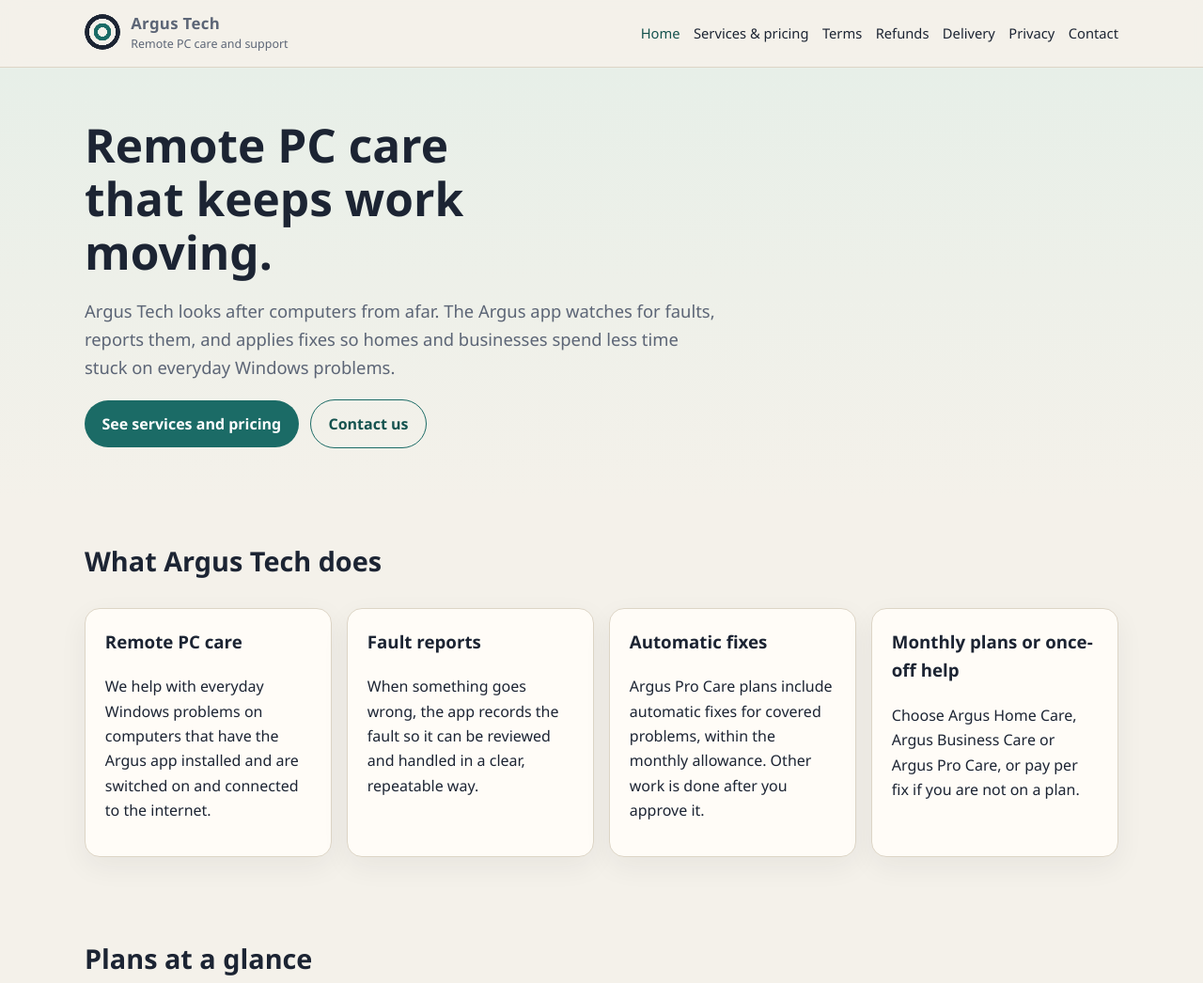
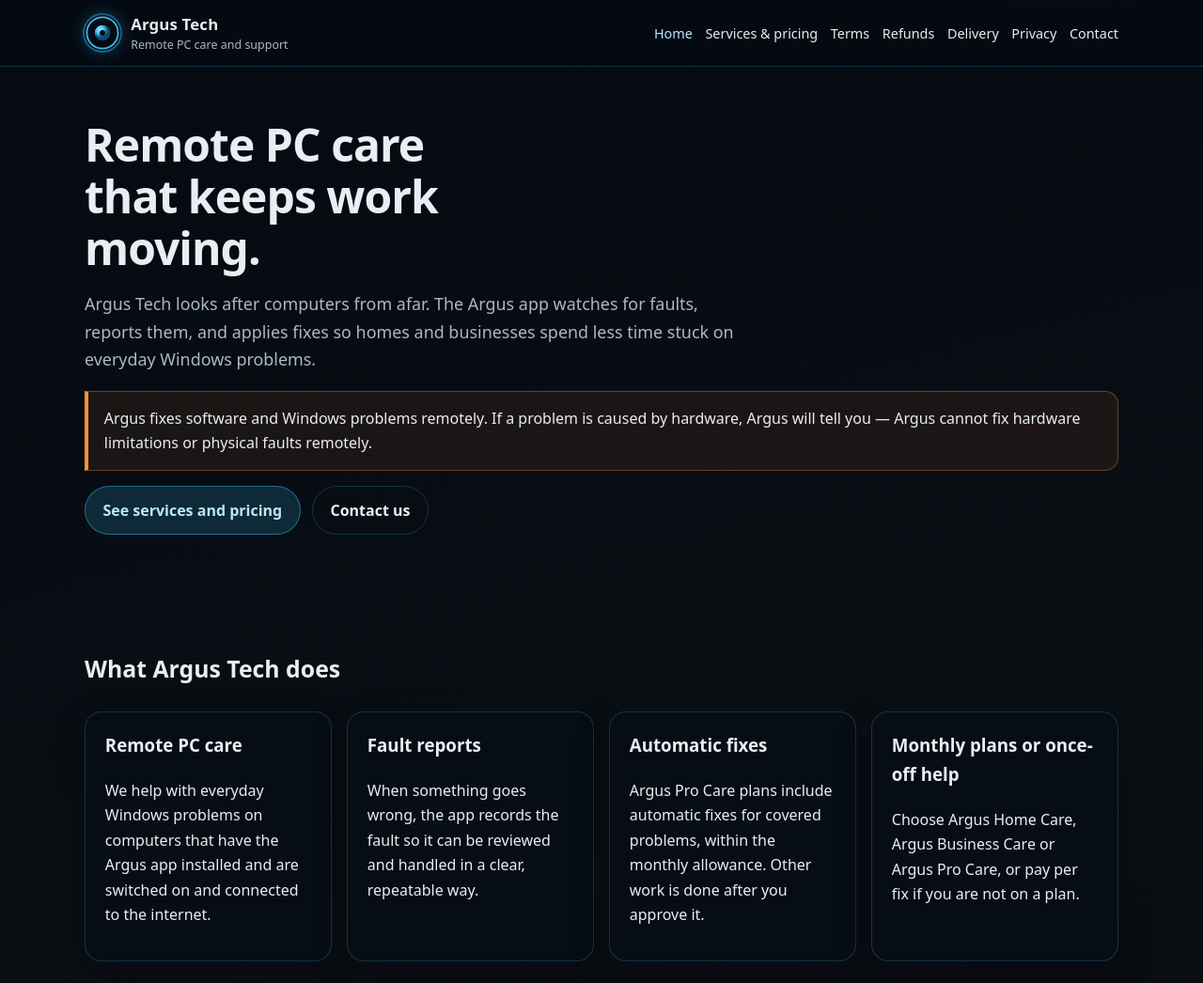
Before and after one commit to argustechza/argustechza.github.io, a plain HTML site: page index.html in a window 1280 px wide. Shown: the top 1046 px of the page at 94% size. Drawn offline with Linux system fonts and the light colour scheme.

Commit message:
Argus blue theme, hardware note, new contact email

```diff
--- a/index.html
+++ b/index.html
@@ -3,6 +3,7 @@
 <head>
   <meta charset="utf-8">
   <meta name="viewport" content="width=device-width, initial-scale=1">
+  <meta name="theme-color" content="#0a0f14">
   <title>Home · Argus Tech</title>
   <meta name="description" content="Argus Tech provides remote PC care and support, fault reports, automatic fixes on Pro Care plans, and monthly or once-off help.">
   <meta name="robots" content="index,follow">
@@ -13,8 +14,8 @@
   <header>
     <div class="wrap nav">
       <a class="brand" href="index.html">
-        <span class="mark" aria-hidden="true"></span>
-        <span><strong>Argus Tech</strong><span>Remote PC care and support</span></span>
+        <img class="logo" src="logo.svg" width="38" height="38" alt="">
+        <span><strong>Argus Tech</strong><span class="tag">Remote PC care and support</span></span>
       </a>
       <nav aria-label="Main"><ul><li><a href="index.html" aria-current="page">Home</a></li><li><a href="services.html">Services & pricing</a></li><li><a href="terms.html">Terms</a></li><li><a href="refunds.html">Refunds</a></li><li><a href="delivery.html">Delivery</a></li><li><a href="privacy.html">Privacy</a></li><li><a href="contact.html">Contact</a></li></ul></nav>
     </div>
@@ -24,6 +25,7 @@
     <div class="wrap">
       <h1>Remote PC care that keeps work moving.</h1>
       <p class="lead">Argus Tech looks after computers from afar. The Argus app watches for faults, reports them, and applies fixes so homes and businesses spend less time stuck on everyday Windows problems.</p>
+      <p class="note hardware">Argus fixes software and Windows problems remotely. If a problem is caused by hardware, Argus will tell you — Argus cannot fix hardware limitations or physical faults remotely.</p>
       <p><a class="cta" href="services.html">See services and pricing</a> &nbsp; <a class="cta secondary" href="contact.html">Contact us</a></p>
     </div>
   </section>
--- a/styles.css
+++ b/styles.css
@@ -1,90 +1,150 @@
-
+/* Argus Tech public site — blue palette from the Argus agent icon
+   and UI (ArgusTech.ico, agent_ui.html --accent-2 / --bg) and the
+   named Argus sky token in argus-room-skin.css. System fonts only;
+   no external stylesheets or tracking. */
 :root {
-  --bg: #f4f1ea;
-  --bg-alt: #ece7dc;
-  --ink: #1c2433;
-  --muted: #5c6576;
-  --accent: #1b6b66;
-  --accent-dark: #14524e;
-  --card: #fffcf7;
-  --line: #ddd5c6;
-  --gold: #b8892a;
-  --shadow: 0 10px 30px rgba(28, 36, 51, 0.06);
+  --bg0: #050a12;
+  --bg1: #0a0f14;
+  --ink: #e8eef3;
+  --dim: #a9b8c4;
+  --accent: #38bdf8;
+  --accent2: #7dd3fc;
+  --sky: #38bdf8;
+  --warn: #fb923c;
+  --gold: #f5b93c;
+  --line: rgba(56, 189, 248, 0.22);
+  --panel: rgba(8, 14, 22, 0.92);
+  --card: rgba(8, 14, 22, 0.88);
+  --mint: #bae6fd;
+  --font: system-ui, -apple-system, "Segoe UI", Roboto, sans-serif;
+  --radius: 18px;
+  --shadow: 0 12px 36px rgba(0, 0, 0, 0.28);
 }
 * { box-sizing: border-box; }
 html { scroll-behavior: smooth; }
 body {
   margin: 0;
-  font-family: "Segoe UI", "Helvetica Neue", Arial, sans-serif;
+  font-family: var(--font);
   color: var(--ink);
-  background: var(--bg);
+  background:
+    radial-gradient(1000px 480px at 88% -12%, rgba(56, 189, 248, 0.16), transparent 58%),
+    radial-gradient(820px 420px at -10% 110%, rgba(56, 189, 248, 0.08), transparent 55%),
+    linear-gradient(165deg, var(--bg0), var(--bg1) 52%, #050810);
   line-height: 1.65;
+  min-height: 100vh;
 }
-a { color: var(--accent); }
-img { max-width: 100%; }
+a { color: var(--mint); }
+a:hover { color: var(--accent2); }
+img { max-width: 100%; height: auto; }
 .wrap { width: min(1100px, calc(100% - 2.4rem)); margin: 0 auto; }
 header {
   position: sticky; top: 0; z-index: 20;
-  background: rgba(244,241,234,0.92);
-  backdrop-filter: blur(10px);
+  background: rgba(5, 10, 18, 0.82);
+  backdrop-filter: blur(14px);
   border-bottom: 1px solid var(--line);
 }
 .nav {
   display: flex; align-items: center; justify-content: space-between;
-  gap: 1rem; padding: 0.85rem 0;
+  gap: 1rem; padding: 0.75rem 0;
 }
 .brand { display: flex; align-items: center; gap: 0.7rem; text-decoration: none; color: inherit; }
+.brand img.logo, .mark {
+  width: 38px; height: 38px; border-radius: 50%;
+  flex: 0 0 auto;
+  box-shadow: 0 0 0 2px rgba(56, 189, 248, 0.4), 0 0 18px rgba(56, 189, 248, 0.35);
+}
 .mark {
-  width: 38px; height: 38px; border-radius: 50%;
-  background:
-    radial-gradient(circle at 50% 50%, #f4f1ea 0 18%, transparent 19%),
-    radial-gradient(circle at 50% 50%, var(--accent) 0 34%, transparent 35%),
-    radial-gradient(circle at 50% 50%, #f4f1ea 0 52%, transparent 53%),
-    radial-gradient(circle at 50% 50%, var(--ink) 0 70%, transparent 71%);
-  flex: 0 0 auto;
+  background: radial-gradient(circle at 35% 30%, #bae6fd, #38bdf8 52%, #0c4a6e);
+  position: relative;
 }
-.brand strong { display: block; font-size: 1.05rem; letter-spacing: 0.02em; }
-.brand span { display: block; color: var(--muted); font-size: 0.78rem; margin-top: -0.15rem; }
-nav ul { display: flex; flex-wrap: wrap; gap: 0.35rem 0.9rem; list-style: none; padding: 0; margin: 0; }
-nav a { text-decoration: none; color: var(--ink); font-size: 0.92rem; }
-nav a:hover, nav a[aria-current="page"] { color: var(--accent-dark); }
+.mark::before {
+  content: "";
+  position: absolute;
+  inset: 28%;
+  border-radius: 50%;
+  background: #050a12;
+}
+.brand strong { display: block; font-size: 1.05rem; letter-spacing: 0.01em; font-weight: 700; }
+.brand span.tag { display: block; color: var(--dim); font-size: 0.78rem; margin-top: -0.12rem; }
+nav ul { display: flex; flex-wrap: wrap; gap: 0.35rem 0.85rem; list-style: none; padding: 0; margin: 0; }
+nav a { text-decoration: none; color: var(--ink); font-size: 0.9rem; }
+nav a:hover, nav a[aria-current="page"] { color: var(--mint); }
 .hero {
   padding: 3.4rem 0 2.4rem;
-  background: linear-gradient(180deg, #e7efe8 0%, var(--bg) 100%);
 }
-.hero h1 { font-size: clamp(2rem, 4vw, 3.1rem); line-height: 1.15; margin: 0 0 0.8rem; max-width: 16ch; }
-.lead { font-size: 1.15rem; color: var(--muted); max-width: 42rem; }
+.hero h1, .section h1 {
+  font-size: clamp(2rem, 4vw, 3rem);
+  line-height: 1.15;
+  margin: 0 0 0.8rem;
+  letter-spacing: -0.02em;
+}
+.hero h1 { max-width: 16ch; }
+.lead { font-size: 1.12rem; color: var(--dim); max-width: 44rem; }
 .grid { display: grid; gap: 1rem; }
 .cards { grid-template-columns: repeat(auto-fit, minmax(230px, 1fr)); margin: 1.6rem 0 0; }
 .card, .plan, article.panel {
-  background: var(--card);
+  background: var(--panel);
   border: 1px solid var(--line);
-  border-radius: 16px;
+  border-radius: var(--radius);
   padding: 1.25rem 1.3rem;
   box-shadow: var(--shadow);
 }
 .card h3, .plan h3 { margin-top: 0; }
-.price { font-size: 1.7rem; font-weight: 700; color: var(--accent-dark); }
-.price small { font-size: 0.9rem; font-weight: 500; color: var(--muted); }
-.muted { color: var(--muted); }
+.price { font-size: 1.7rem; font-weight: 700; color: var(--accent2); }
+.price small { font-size: 0.9rem; font-weight: 500; color: var(--dim); }
+.muted { color: var(--dim); }
 .section { padding: 2.6rem 0; }
-.section h2 { font-size: 1.8rem; margin: 0 0 0.8rem; }
+.section h2 { font-size: 1.55rem; margin: 1.6rem 0 0.8rem; }
+.section > .wrap > h1 + .lead { margin-top: 0; }
 .note {
-  background: var(--bg-alt);
+  background: rgba(56, 189, 248, 0.08);
   border-left: 4px solid var(--accent);
-  padding: 0.9rem 1rem;
-  border-radius: 0 12px 12px 0;
+  border: 1px solid var(--line);
+  border-left: 4px solid var(--accent);
+  padding: 0.95rem 1.05rem;
+  border-radius: 0 14px 14px 0;
+  color: var(--ink);
 }
-table { width: 100%; border-collapse: collapse; background: var(--card); border-radius: 12px; overflow: hidden; }
+.note.hardware, .hardware {
+  background: rgba(251, 146, 60, 0.08);
+  border: 1px solid rgba(251, 146, 60, 0.35);
+  border-left: 4px solid var(--warn);
+  color: var(--ink);
+}
+.note strong, .hardware strong { color: #fdba74; }
+table { width: 100%; border-collapse: collapse; background: var(--panel); border-radius: 14px; overflow: hidden; border: 1px solid var(--line); }
 th, td { text-align: left; padding: 0.75rem 0.85rem; border-bottom: 1px solid var(--line); vertical-align: top; }
-th { background: #e8efe8; font-weight: 600; }
-.cta { display: inline-block; background: var(--accent); color: #fff; text-decoration: none; padding: 0.75rem 1.15rem; border-radius: 999px; font-weight: 600; }
-.cta:hover { background: var(--accent-dark); }
-.cta.secondary { background: transparent; color: var(--accent-dark); border: 1px solid var(--accent); }
-footer { border-top: 1px solid var(--line); padding: 2rem 0 2.6rem; color: var(--muted); font-size: 0.92rem; }
+th { background: rgba(56, 189, 248, 0.12); font-weight: 600; color: var(--mint); }
+tr:last-child td { border-bottom: 0; }
+.cta {
+  display: inline-block;
+  background: rgba(56, 189, 248, 0.16);
+  color: var(--mint);
+  text-decoration: none;
+  padding: 0.75rem 1.15rem;
+  border-radius: 999px;
+  font-weight: 650;
+  border: 1px solid rgba(56, 189, 248, 0.45);
+}
+.cta:hover { background: rgba(56, 189, 248, 0.26); color: #fff; }
+.cta.secondary {
+  background: transparent;
+  color: var(--ink);
+  border: 1px solid var(--line);
+}
+.cta.secondary:hover { border-color: rgba(56, 189, 248, 0.45); color: var(--mint); }
+footer {
+  border-top: 1px solid var(--line);
+  padding: 2rem 0 2.6rem;
+  color: var(--dim);
+  font-size: 0.92rem;
+}
 .foot { display: flex; flex-wrap: wrap; gap: 1.2rem; justify-content: space-between; }
 .policies { display: flex; flex-wrap: wrap; gap: 0.7rem 1rem; }
-.policies a { color: var(--muted); }
+.policies a { color: var(--dim); text-decoration: none; }
+.policies a:hover { color: var(--mint); }
+article.panel h1 { font-size: clamp(1.7rem, 3vw, 2.3rem); }
+article.panel h2 { font-size: 1.2rem; margin-top: 1.4rem; color: var(--mint); }
 @media (max-width: 720px) {
   .nav { flex-direction: column; align-items: flex-start; }
   .hero { padding-top: 2rem; }
```
Also changed, not shown: contact.html (+4 -3 lines), delivery.html (+3 -2 lines), privacy.html (+4 -3 lines), refunds.html (+6 -3 lines), services.html (+4 -2 lines), terms.html (+12 -9 lines), favicon.svg, logo.svg (added).
